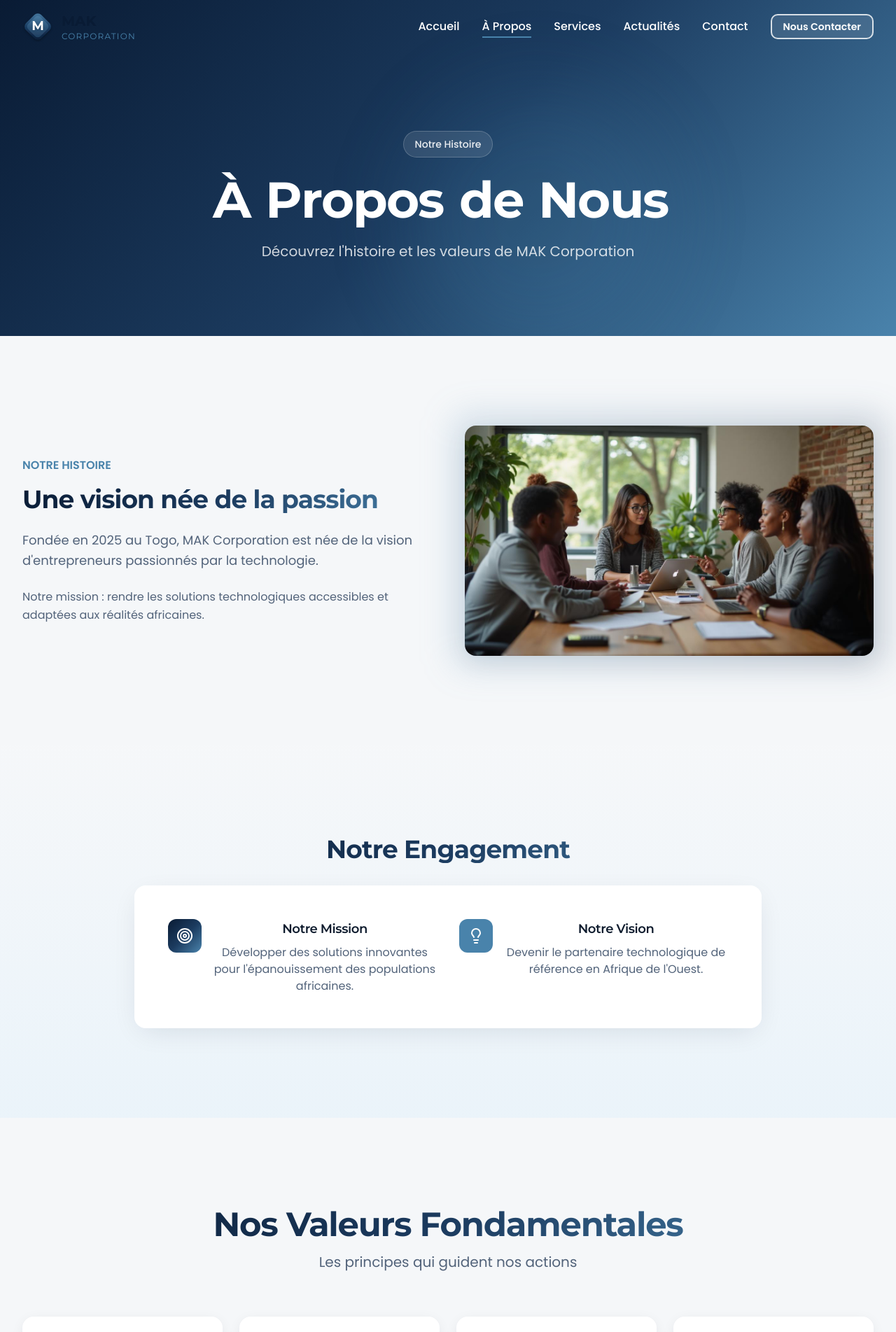
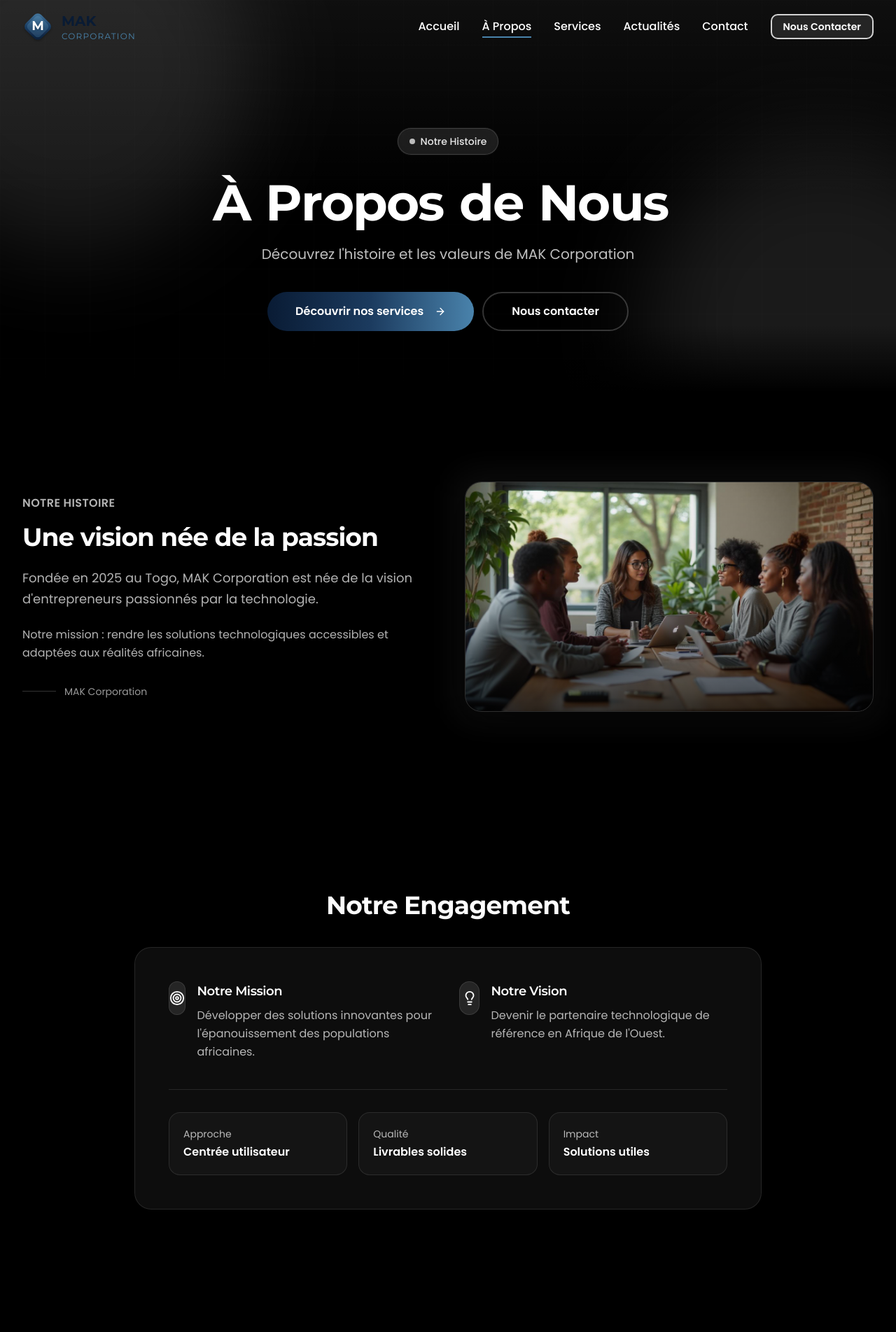
Before and after one commit to Louange-03/MAK-Corporation, a React (Vite) app: page /a-propos in a window 1280 px wide. Shown: the top 1903 px of the page at 70% size. Built offline with nearby package versions, Linux system fonts and the light colour scheme.

Commit message:
page about

```diff
--- a/src/pages/About.jsx
+++ b/src/pages/About.jsx
@@ -1,6 +1,15 @@
 import React, { useEffect, useState } from "react";
 import { Link } from "react-router-dom";
-import { Target, Heart, Users, Lightbulb, ArrowRight, Linkedin, Twitter, Mail } from "lucide-react";
+import {
+  Target,
+  Heart,
+  Users,
+  Lightbulb,
+  ArrowRight,
+  Linkedin,
+  Twitter,
+  Mail,
+} from "lucide-react";
 import Navbar from "../components/Navbar";
 import Footer from "../components/Footer";
 import SectionTitle from "../components/SectionTitle";
@@ -8,7 +17,6 @@ import AnimatedTitle from "../components/AnimatedTitle";
 import { Button } from "../components/ui/button";
 import aboutTeam from "../assets/about-team.jpg";
 
-// Ici on utilise tes vrais fichiers image
 import teamCeo from "../assets/PDg.jpg";
 import teamDg from "../assets/DG.jpg";
 import teamSecretary from "../assets/SECRE.jpg";
@@ -48,50 +56,171 @@ const About = () => {
   ];
 
   return (
-    <div className="min-h-screen">
+    <div className="min-h-screen bg-black text-white">
       <Navbar />
-      <section className="relative min-h-[60vh] flex items-center justify-center overflow-hidden">
-        <div className="absolute inset-0 gradient-bg" />
-        <div className="absolute inset-0">
-          <div className="absolute top-1/4 right-1/4 w-96 h-96 bg-secondary/20 rounded-full blur-3xl animate-pulse-slow" />
+
+      {/* HERO */}
+      <section className="relative min-h-[70vh] flex items-center justify-center overflow-hidden">
+        {/* base */}
+        <div className="absolute inset-0 bg-black" />
+
+        {/* glows / decorations */}
+        <div className="absolute -top-40 -left-40 w-[520px] h-[520px] rounded-full bg-white/10 blur-3xl" />
+        <div className="absolute -bottom-40 -right-40 w-[520px] h-[520px] rounded-full bg-white/10 blur-3xl" />
+        <div className="absolute inset-0 bg-gradient-to-b from-white/[0.06] via-transparent to-transparent" />
+
+        {/* subtle grid */}
+        <div
+          className="absolute inset-0 opacity-[0.08]"
+          style={{
+            backgroundImage:
+              "linear-gradient(to right, rgba(255,255,255,0.12) 1px, transparent 1px), linear-gradient(to bottom, rgba(255,255,255,0.12) 1px, transparent 1px)",
+            backgroundSize: "64px 64px",
+          }}
+        />
+
+        <div className="container-custom relative z-10 pt-24 text-center">
+          <span className="inline-flex items-center gap-2 px-4 py-2 bg-white/10 backdrop-blur-md rounded-full text-white/90 text-sm font-medium border border-white/15 mb-8 shadow-[0_0_0_1px_rgba(255,255,255,0.05)] animate-fade-up">
+            <span className="w-2 h-2 rounded-full bg-white/70" />
+            Notre Histoire
+          </span>
+
+          <AnimatedTitle
+            as="h1"
+            className="text-4xl md:text-6xl lg:text-7xl font-heading font-bold text-white tracking-tight mb-6"
+            gradient={false}
+          >
+            À Propos de Nous
+          </AnimatedTitle>
+
+          <p className="text-base md:text-xl text-white/75 max-w-2xl mx-auto leading-relaxed animate-fade-up stagger-3">
+            Découvrez l'histoire et les valeurs de MAK Corporation
+          </p>
+
+          <div className="mt-10 flex flex-col sm:flex-row gap-3 justify-center">
+            <Link to="/services">
+              <Button variant="hero" size="lg" className="rounded-full">
+                Découvrir nos services <ArrowRight className="ml-2" />
+              </Button>
+            </Link>
+            <Link to="/contact">
+              <Button
+                variant="outline"
+                size="lg"
+                className="rounded-full border-white/20 text-white hover:bg-white/10"
+              >
+                Nous contacter
+              </Button>
+            </Link>
+          </div>
         </div>
-        <div className="container-custom relative z-10 pt-20 text-center">
-          <span className="inline-block px-4 py-2 bg-white/10 backdrop-blur-sm rounded-full text-white/90 text-sm font-medium border border-white/20 mb-6 animate-fade-up">Notre Histoire</span>
-          <AnimatedTitle as="h1" className="text-4xl md:text-5xl lg:text-7xl font-heading font-bold text-white mb-6" gradient={false}>À Propos de Nous</AnimatedTitle>
-          <p className="text-lg md:text-xl text-white/80 max-w-2xl mx-auto animate-fade-up stagger-3">Découvrez l'histoire et les valeurs de MAK Corporation</p>
-        </div>
+
+        {/* fade bottom */}
+        <div className="absolute bottom-0 left-0 right-0 h-24 bg-gradient-to-t from-black to-transparent" />
       </section>
 
-      <section className="section-padding bg-background" data-animate="story">
+      {/* HISTOIRE */}
+      <section className="section-padding bg-black" data-animate="story">
         <div className="container-custom">
           <div className="grid lg:grid-cols-2 gap-12 items-center">
             <div className={visibleSections.story ? "animate-slide-in-left" : "opacity-0"}>
-              <span className="text-secondary font-semibold mb-4 block">NOTRE HISTOIRE</span>
-              <h2 className="text-3xl md:text-4xl font-heading font-bold gradient-text mb-6">Une vision née de la passion</h2>
-              <p className="text-muted-foreground text-lg leading-relaxed mb-6">Fondée en 2025 au Togo, MAK Corporation est née de la vision d'entrepreneurs passionnés par la technologie.</p>
-              <p className="text-muted-foreground leading-relaxed">Notre mission : rendre les solutions technologiques accessibles et adaptées aux réalités africaines.</p>
+              <span className="text-white/70 font-semibold mb-4 block tracking-wide">
+                NOTRE HISTOIRE
+              </span>
+
+              <h2 className="text-3xl md:text-4xl font-heading font-bold text-white mb-6 tracking-tight">
+                Une vision née de la passion
+              </h2>
+
+              <p className="text-white/70 text-lg leading-relaxed mb-6">
+                Fondée en 2025 au Togo, MAK Corporation est née de la vision d'entrepreneurs passionnés par la technologie.
+              </p>
+              <p className="text-white/70 leading-relaxed">
+                Notre mission : rendre les solutions technologiques accessibles et adaptées aux réalités africaines.
+              </p>
+
+              <div className="mt-8 flex items-center gap-3">
+                <div className="h-px w-12 bg-white/20" />
+                <span className="text-white/60 text-sm">MAK Corporation</span>
+              </div>
             </div>
+
             <div className={`relative ${visibleSections.story ? "animate-slide-in-right" : "opacity-0"}`}>
-              <div className="absolute -inset-4 bg-gradient-to-r from-mak-medium/20 to-mak-night/20 rounded-2xl blur-xl" />
-              <img src={aboutTeam} alt="Équipe MAK Corporation" className="relative rounded-2xl shadow-card w-full" />
+              <div className="absolute -inset-4 rounded-3xl bg-white/5 blur-xl" />
+              <div className="relative rounded-3xl overflow-hidden border border-white/10 bg-white/5 shadow-[0_20px_80px_rgba(0,0,0,0.55)]">
+                <img
+                  src={aboutTeam}
+                  alt="Équipe MAK Corporation"
+                  className="w-full h-full object-cover"
+                />
+                <div className="absolute inset-0 bg-gradient-to-t from-black/70 via-black/10 to-transparent" />
+              </div>
             </div>
           </div>
         </div>
       </section>
 
-      <section className="section-padding gradient-bg-subtle" data-animate="mission">
+      {/* MISSION */}
+      <section className="section-padding bg-black" data-animate="mission">
         <div className="container-custom">
           <div className="max-w-4xl mx-auto text-center">
-            <h2 className={`text-3xl md:text-4xl font-heading font-bold gradient-text mb-8 ${visibleSections.mission ? "animate-fade-up" : "opacity-0"}`}>Notre Engagement</h2>
-            <div className={`bg-card rounded-2xl p-8 md:p-12 shadow-card ${visibleSections.mission ? "animate-scale-in" : "opacity-0"}`}>
-              <div className="grid md:grid-cols-2 gap-8">
+            <h2
+              className={`text-3xl md:text-4xl font-heading font-bold text-white mb-10 tracking-tight ${
+                visibleSections.mission ? "animate-fade-up" : "opacity-0"
+              }`}
+            >
+              Notre Engagement
+            </h2>
+
+            <div
+              className={`rounded-3xl p-8 md:p-12 border border-white/10 bg-white/5 backdrop-blur-md shadow-[0_20px_80px_rgba(0,0,0,0.55)] ${
+                visibleSections.mission ? "animate-scale-in" : "opacity-0"
+              }`}
+            >
+              <div className="grid md:grid-cols-2 gap-8 text-left">
                 <div className="flex items-start gap-4">
-                  <div className="w-12 h-12 rounded-xl gradient-bg flex items-center justify-center flex-shrink-0"><Target className="text-white" size={24} /></div>
-                  <div><h3 className="font-heading font-semibold text-foreground text-lg mb-2">Notre Mission</h3><p className="text-muted-foreground">Développer des solutions innovantes pour l'épanouissement des populations africaines.</p></div>
+                  <div className="w-12 h-12 rounded-2xl bg-white/10 border border-white/10 flex items-center justify-center">
+                    <Target className="text-white" size={22} />
+                  </div>
+                  <div>
+                    <h3 className="font-heading font-semibold text-white text-lg mb-2">
+                      Notre Mission
+                    </h3>
+                    <p className="text-white/70 leading-relaxed">
+                      Développer des solutions innovantes pour l'épanouissement des populations africaines.
+                    </p>
+                  </div>
                 </div>
+
                 <div className="flex items-start gap-4">
-                  <div className="w-12 h-12 rounded-xl bg-secondary flex items-center justify-center flex-shrink-0"><Lightbulb className="text-white" size={24} /></div>
-                  <div><h3 className="font-heading font-semibold text-foreground text-lg mb-2">Notre Vision</h3><p className="text-muted-foreground">Devenir le partenaire technologique de référence en Afrique de l'Ouest.</p></div>
+                  <div className="w-12 h-12 rounded-2xl bg-white/10 border border-white/10 flex items-center justify-center">
+                    <Lightbulb className="text-white" size={22} />
+                  </div>
+                  <div>
+                    <h3 className="font-heading font-semibold text-white text-lg mb-2">
+                      Notre Vision
+                    </h3>
+                    <p className="text-white/70 leading-relaxed">
+                      Devenir le partenaire technologique de référence en Afrique de l'Ouest.
+                    </p>
+                  </div>
+                </div>
+              </div>
+
+              <div className="mt-10 h-px bg-white/10" />
+
+              <div className="mt-8 grid sm:grid-cols-3 gap-4 text-left">
+                <div className="rounded-2xl border border-white/10 bg-white/[0.03] p-5">
+                  <p className="text-white/70 text-sm">Approche</p>
+                  <p className="text-white font-semibold mt-1">Centrée utilisateur</p>
+                </div>
+                <div className="rounded-2xl border border-white/10 bg-white/[0.03] p-5">
+                  <p className="text-white/70 text-sm">Qualité</p>
+                  <p className="text-white font-semibold mt-1">Livrables solides</p>
+                </div>
+                <div className="rounded-2xl border border-white/10 bg-white/[0.03] p-5">
+                  <p className="text-white/70 text-sm">Impact</p>
+                  <p className="text-white font-semibold mt-1">Solutions utiles</p>
                 </div>
               </div>
             </div>
@@ -99,39 +228,80 @@ const About = () => {
         </div>
       </section>
 
-      <section className="section-padding bg-background" data-animate="values">
+      {/* VALEURS */}
+      <section className="section-padding bg-black" data-animate="values">
         <div className="container-custom">
           <SectionTitle title="Nos Valeurs Fondamentales" subtitle="Les principes qui guident nos actions" />
-          <div className="grid sm:grid-cols-2 lg:grid-cols-4 gap-6">
+
+          <div className="grid sm:grid-cols-2 lg:grid-cols-4 gap-6 mt-8">
             {values.map((value, index) => (
-              <div key={value.title} className={`group bg-card rounded-2xl p-6 shadow-soft card-hover text-center ${visibleSections.values ? "animate-fade-up" : "opacity-0"}`} style={{ animationDelay: `${index * 0.1}s` }}>
-                <div className="w-16 h-16 rounded-2xl gradient-bg flex items-center justify-center mx-auto mb-4 group-hover:scale-110 transition-transform duration-300"><value.icon className="text-white" size={28} /></div>
-                <h3 className="font-heading font-semibold text-foreground text-lg mb-2">{value.title}</h3>
-                <p className="text-muted-foreground text-sm">{value.description}</p>
+              <div
+                key={value.title}
+                className={`group rounded-3xl p-7 border border-white/10 bg-white/[0.04] backdrop-blur-md hover:bg-white/[0.06] hover:border-white/15 transition-all duration-300 shadow-[0_10px_40px_rgba(0,0,0,0.45)] ${
+                  visibleSections.values ? "animate-fade-up" : "opacity-0"
+                }`}
+                style={{ animationDelay: `${index * 0.1}s` }}
+              >
+                <div className="w-14 h-14 rounded-2xl bg-white/10 border border-white/10 flex items-center justify-center mb-5 group-hover:scale-[1.03] transition-transform duration-300">
+                  <value.icon className="text-white" size={24} />
+                </div>
+                <h3 className="font-heading font-semibold text-white text-lg mb-2">
+                  {value.title}
+                </h3>
+                <p className="text-white/70 text-sm leading-relaxed">
+                  {value.description}
+                </p>
               </div>
             ))}
           </div>
         </div>
       </section>
 
-      <section className="section-padding gradient-bg" data-animate="team">
+      {/* TEAM */}
+      <section className="section-padding bg-black" data-animate="team">
         <div className="container-custom">
           <SectionTitle title="Notre Équipe" subtitle="Des professionnels passionnés" light />
-          <div className="grid md:grid-cols-3 gap-8 max-w-4xl mx-auto">
+
+          <div className="grid md:grid-cols-3 gap-8 max-w-5xl mx-auto mt-10">
             {team.map((member, index) => (
-              <div key={member.name} className={`group ${visibleSections.team ? "animate-fade-up" : "opacity-0"}`} style={{ animationDelay: `${index * 0.15}s` }}>
-                <div className="relative overflow-hidden rounded-2xl bg-white/10 backdrop-blur-sm border border-white/10">
+              <div
+                key={member.name}
+                className={`${visibleSections.team ? "animate-fade-up" : "opacity-0"}`}
+                style={{ animationDelay: `${index * 0.15}s` }}
+              >
+                <div className="group relative overflow-hidden rounded-3xl border border-white/10 bg-white/[0.04] shadow-[0_20px_80px_rgba(0,0,0,0.6)]">
                   <div className="aspect-[3/4] overflow-hidden">
-                    <img src={member.image} alt={member.name} className="w-full h-full object-cover transition-transform duration-700 group-hover:scale-110" />
-                    <div className="absolute inset-0 bg-gradient-to-t from-mak-dark/90 via-transparent to-transparent" />
+                    <img
+                      src={member.image}
+                      alt={member.name}
+                      className="w-full h-full object-cover transition-transform duration-700 group-hover:scale-110"
+                    />
                   </div>
+
+                  <div className="absolute inset-0 bg-gradient-to-t from-black/85 via-black/25 to-transparent" />
+
                   <div className="absolute bottom-0 left-0 right-0 p-6">
-                    <h3 className="font-heading font-semibold text-white text-lg">{member.name}</h3>
-                    <p className="text-white/70 text-sm mb-4">{member.role}</p>
+                    <h3 className="font-heading font-semibold text-white text-lg">
+                      {member.name}
+                    </h3>
+                    <p className="text-white/70 text-sm mb-4">
+                      {member.role}
+                    </p>
+
                     <div className="flex gap-2">
-                      {[Linkedin, Twitter, Mail].map((Icon, i) => (<a key={i} href="#" className="w-8 h-8 rounded-full bg-white/20 flex items-center justify-center hover:bg-secondary transition-colors duration-300"><Icon size={14} className="text-white" /></a>))}
+                      {[Linkedin, Twitter, Mail].map((Icon, i) => (
+                        <a
+                          key={i}
+                          href="#"
+                          className="w-9 h-9 rounded-full border border-white/15 bg-white/10 backdrop-blur-md flex items-center justify-center hover:bg-white/20 hover:border-white/25 transition-colors"
+                        >
+                          <Icon size={15} className="text-white" />
+                        </a>
+                      ))}
                     </div>
                   </div>
+
+                  <div className="absolute inset-0 ring-1 ring-white/0 group-hover:ring-white/10 transition" />
                 </div>
               </div>
             ))}
@@ -139,15 +309,42 @@ const About = () => {
         </div>
       </section>
 
-      <section className="section-padding bg-background" data-animate="join">
+      {/* CTA */}
+      <section className="section-padding bg-black" data-animate="join">
         <div className="container-custom">
-          <div className={`max-w-3xl mx-auto text-center ${visibleSections.join ? "animate-scale-in" : "opacity-0"}`}>
-            <h2 className="text-3xl md:text-4xl font-heading font-bold gradient-text mb-6">Rejoindre notre équipe</h2>
-            <p className="text-muted-foreground text-lg mb-8">Vous êtes passionné par la technologie ? Rejoignez une équipe dynamique et innovante.</p>
-            <Link to="/contact"><Button variant="hero" size="lg">Postuler maintenant<ArrowRight className="ml-2" /></Button></Link>
+          <div
+            className={`max-w-4xl mx-auto text-center rounded-3xl border border-white/10 bg-white/[0.04] backdrop-blur-md p-10 md:p-14 shadow-[0_20px_80px_rgba(0,0,0,0.55)] ${
+              visibleSections.join ? "animate-scale-in" : "opacity-0"
+            }`}
+          >
+            <h2 className="text-3xl md:text-4xl font-heading font-bold text-white mb-5 tracking-tight">
+              Rejoindre notre équipe
+            </h2>
+
+            <p className="text-white/70 text-lg mb-8 leading-relaxed">
+              Vous êtes passionné par la technologie ? Rejoignez une équipe dynamique et innovante.
+            </p>
+
+            <div className="flex flex-col sm:flex-row gap-3 justify-center">
+              <Link to="/contact">
+                <Button variant="hero" size="lg" className="rounded-full">
+                  Postuler maintenant <ArrowRight className="ml-2" />
+                </Button>
+              </Link>
+              <Link to="/contact">
+                <Button
+                  variant="outline"
+                  size="lg"
+                  className="rounded-full border-white/20 text-white hover:bg-white/10"
+                >
+                  Nous contacter
+                </Button>
+              </Link>
+            </div>
           </div>
         </div>
       </section>
+
       <Footer />
     </div>
   );
```
